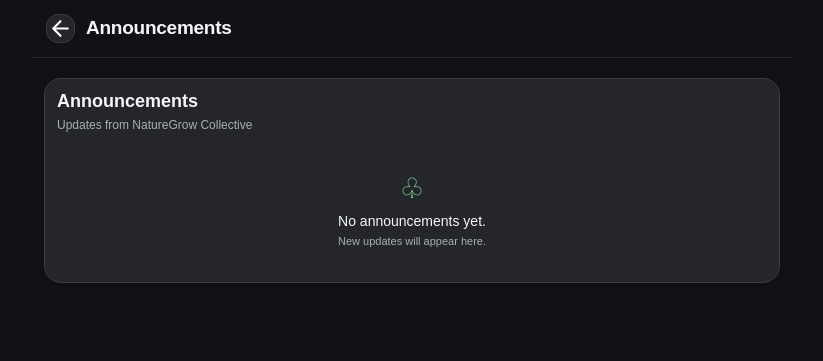
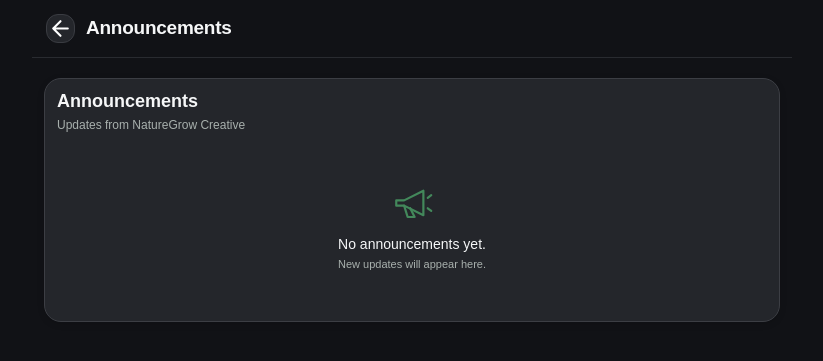
Before and after one commit to forextry298-del/NatureGrow-Creative-, a Flask app: template templates/announcements.html in a window 1280 px wide. Shown: the top 361 px of the page, without its empty margins (228-1051 px from the left). Run offline with Flask 3, Linux system fonts and the light colour scheme; the template is opened without the code that fills it, so the values that code supplies are empty.

Commit message:
Improve announcements page and time display

```diff
--- a/templates/announcements.html
+++ b/templates/announcements.html
@@ -1,11 +1,76 @@
 {% extends "base.html" %}
 {% block heading %}Announcements{% endblock %}
 {% block content %}
+<style>
+.announcement-page .announcement-item {
+  padding: 16px 0;
+  border-bottom: 1px solid #e2e8d5;
+}
+.announcement-page .announcement-item h3 {
+  color: #245b3b;
+  margin: 0 0 8px;
+}
+.announcement-page .announcement-item p {
+  line-height: 1.65;
+  white-space: pre-line;
+  margin: 0 0 10px;
+}
+.announcement-page .announcement-item small {
+  color: #71806e;
+  font-size: 12px;
+}
+.announcement-empty {
+  text-align: center;
+  padding: 38px 10px;
+  color: #245b3b;
+}
+.announcement-icon {
+  width: 42px;
+  height: 42px;
+  color: #43885b;
+  display: block;
+  margin: 0 auto 12px;
+}
+.announcement-time {
+  display: inline-flex;
+  align-items: center;
+  gap: 5px;
+}
+</style>
+
 <section class="card announcement-page">
-<h2>Announcements</h2>
-<p class="muted">Updates from NatureGrow Collective</p>
-{% if rows %}
-{% for item in rows %}<article class="announcement-item"><h3>{{item.title}}</h3><p>{{item.body}}</p><small>{{item.created[:16].replace('T',' ')}}</small></article>{% endfor %}
-{% else %}<div class="announcement-empty"><span>♧</span><p>No announcements yet.</p><small>New updates will appear here.</small></div>{% endif %}
+  <h2>Announcements</h2>
+  <p class="muted">Updates from NatureGrow Creative</p>
+
+  {% if rows %}
+    {% for item in rows %}
+      <article class="announcement-item">
+        <h3>{{ item.title }}</h3>
+        <p>{{ item.body }}</p>
+        <small class="announcement-time">
+          <svg width="14" height="14" viewBox="0 0 24 24"
+               fill="none" stroke="currentColor" stroke-width="2"
+               aria-hidden="true">
+            <circle cx="12" cy="12" r="9"/>
+            <path d="M12 7v5l3 2"/>
+          </svg>
+          {{ item.created[11:16] if item.created and item.created|length >= 16 else (item.created or '') }}
+        </small>
+      </article>
+    {% endfor %}
+  {% else %}
+    <div class="announcement-empty">
+      <svg class="announcement-icon" viewBox="0 0 48 48"
+           fill="none" stroke="currentColor" stroke-width="2.5"
+           stroke-linecap="round" stroke-linejoin="round"
+           role="img" aria-label="Announcement megaphone">
+        <path d="M6 21h9l22-11v28L15 27H6z"/>
+        <path d="M15 27l4 13h8l-5-10"/>
+        <path d="M42 18l4-3M42 30l4 3"/>
+      </svg>
+      <p>No announcements yet.</p>
+      <small>New updates will appear here.</small>
+    </div>
+  {% endif %}
 </section>
 {% endblock %}
```
